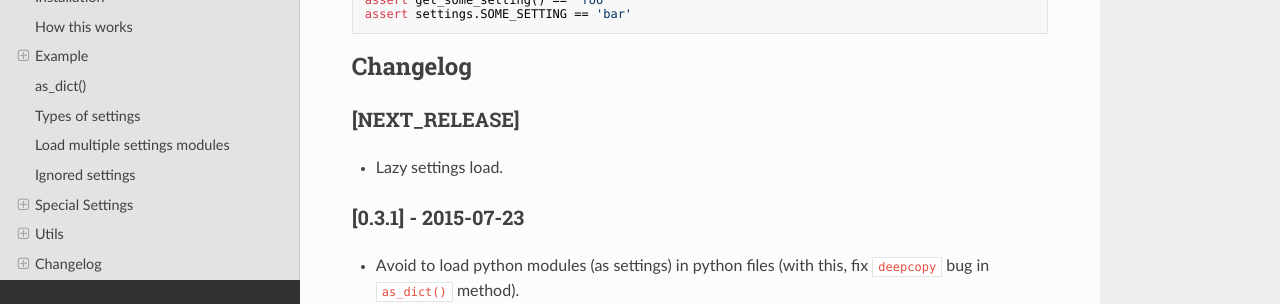
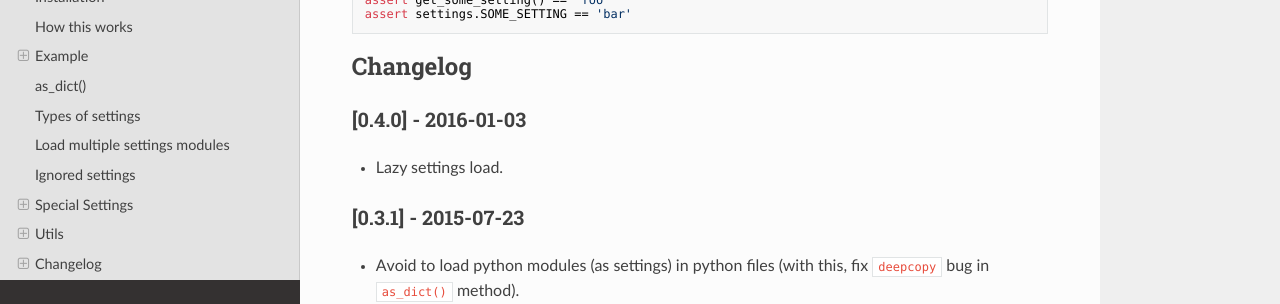
Before and after one commit to drgarcia1986/simple-settings, an MkDocs documentation site: the page built from docs/index.md, in a window 1280 px wide and 900 px high, scrolled down 3839 px. Shown: the part 154-458 px from the top of the window. Built offline with MkDocs 1.6.1, drawn with Linux system fonts in a browser that asks for light colours; nearby versions of some CDN libraries; old or Windows-style settings are respelled for this version of MkDocs.

Commit message:
Bump version: 0.3.1 → 0.4.0

````diff
--- a/docs/index.md
+++ b/docs/index.md
@@ -164,7 +164,7 @@
 ```
 
 ## Changelog
-### [NEXT_RELEASE]
+### [0.4.0] - 2016-01-03
 * Lazy settings load.
 
 ### [0.3.1] - 2015-07-23
--- a/setup.py
+++ b/setup.py
@@ -19,7 +19,7 @@
 
 setup(
     name='simple-settings',
-    version='0.3.1',
+    version='0.4.0',
     install_requires=[],
     url='https://github.com/drgarcia1986/simple-settings',
     author='Diego Garcia',
````
Also changed, not shown: .bumpversion.cfg.
